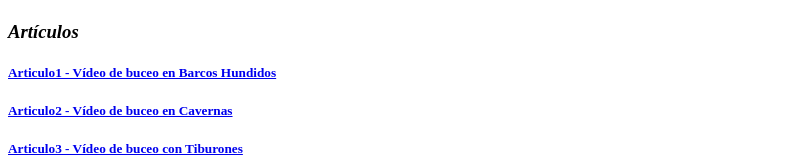
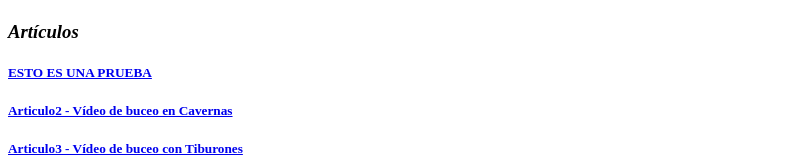
Before and after one commit to Maldisub/PAC2Desarrollo, a plain HTML site: page index.html in a window 1280 px wide. Shown: the part 217-374 px from the top of the page, without its empty margins (0-787 px from the left). Drawn offline with Linux system fonts and the light colour scheme.

Commit message:
Update index.html

```diff
--- a/index.html
+++ b/index.html
@@ -19,8 +19,7 @@
     más abajo, accederás a varios vídeos de mis aventuras
     bajo el agua</h5>
     <h3><i>Artículos</i></h3>
-    <a href="WebContent/Articulos/Articulo1.html"><h5>Articulo1
-    - Vídeo de buceo en Barcos Hundidos</h5></a>
+    <a href="WebContent/Articulos/Articulo1.html"><h5>ESTO ES UNA PRUEBA</h5></a>
 	<a href="WebContent/Articulos/Articulo2.html"><h5>Articulo2
 	- Vídeo de buceo en Cavernas</h5></a>
 	<a href="WebContent/Articulos/Articulo3.html"><h5>Articulo3
```
